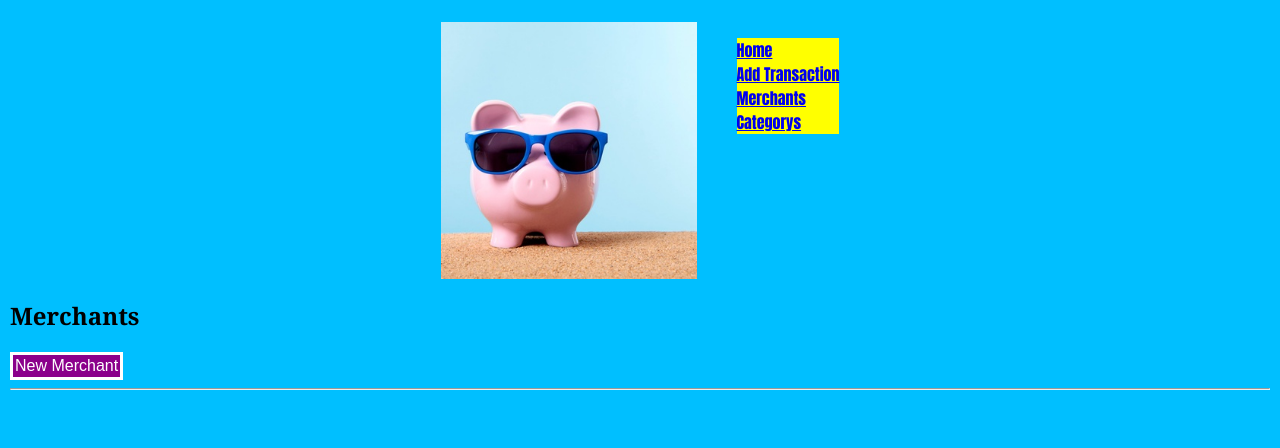
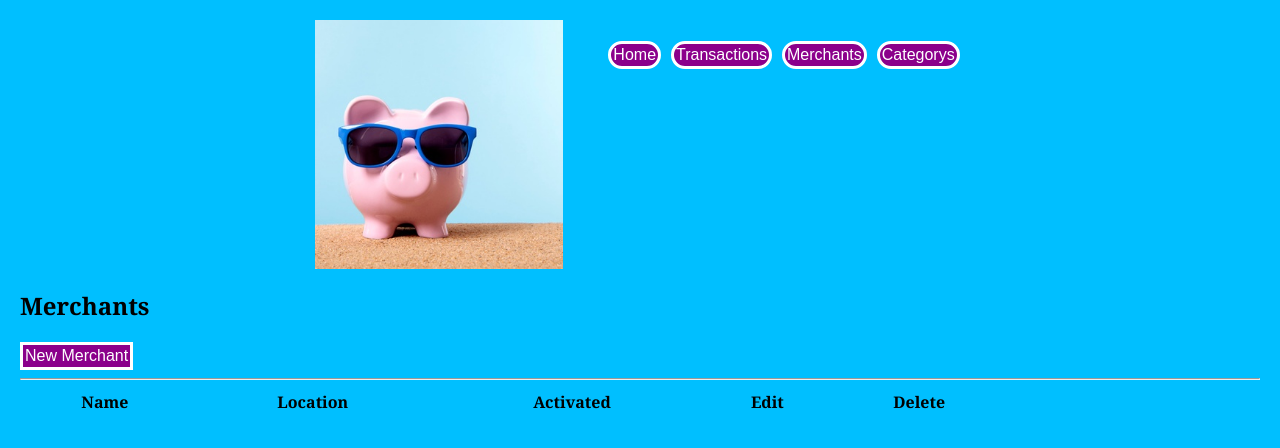
Before and after one commit to linseycurrie/Spending-Tracker, a Flask app: page /merchants in a window 1280 px wide. Shown: the top 448 px of the page. Run offline with Flask 2, Linux system fonts and the light colour scheme; data that the repository does not hold is empty; some libraries are stand-ins or nearby versions.

Commit message:
Working App

```diff
--- a/spending_tracker/db/money_tracker.sql
+++ b/spending_tracker/db/money_tracker.sql
@@ -28,5 +28,6 @@ CREATE TABLE transactions(
     amount DECIMAL(19,2),
     category_id INT REFERENCES categorys(id) ON DELETE CASCADE,
     date DATE,
-    merchant_id INT REFERENCES merchants(id) ON DELETE CASCADE
+    merchant_id INT REFERENCES merchants(id) ON DELETE CASCADE,
+    user_id INT REFERENCES users(id) ON DELETE CASCADE
 );
--- a/spending_tracker/models/transaction.py
+++ b/spending_tracker/models/transaction.py
@@ -1,9 +1,10 @@
 
 class Transaction:
 
-    def __init__(self, amount, category, date, merchant, id=None):
+    def __init__(self, amount, category, date, merchant, user, id=None):
         self.amount = amount
         self.category = category
         self.date = date
         self.merchant = merchant
+        self.user = user
         self.id = id
--- a/spending_tracker/static/stylesheet.css
+++ b/spending_tracker/static/stylesheet.css
@@ -5,14 +5,6 @@ body {
     grid-row: 2fr 2fr 2fr;
     grid-column: 2fr 2fr 2fr;
     padding: 10px;
-    margin: 100px;
-    display: inline;
-    border: 10px;
-    border: deeppink;
-    border-width: 10px;
-}
-
-.container {
     margin: 10px;
 }
 
@@ -21,18 +13,25 @@ header{
     justify-content: center;
 }
 
-nav > ul {
+header button {
+    border-radius: 25px;
+    flex-direction: row;
+    justify-items: stretch;
 
 }
 
+nav > ul {
+    display: flex;
+    flex-direction: row;
+    justify-content: space-between;
+}
+
 nav > ul > li {
-    background-color: rgb(255, 255, 0);
-    color: darkslateblue;
     list-style: none;
-    font-family: Impact, Haettenschweiler, 'Arial Narrow Bold', sans-serif;
-    margin: 0px;
-    padding: 0px;
-    font-weight: bolder;
+    font-family: ICambria, Cochin, Georgia, Times, 'Times New Roman', serif;
+    padding: 5px
+
+
 }
 
 
@@ -52,13 +51,18 @@ body > header > img {
 
 .user-button {
     color: white;
+    border-radius: 25px;
 }
 
 .flex-container {
-    display: flex;
-    flex-direction: row;
-    justify-content: space-evenly;
+    display: grid;
+    grid-area: auto;
+    grid-row: auto;
+    grid-column: 2fr 2fr 2fr;
+
 }
+
+
 
 .grid-content {
     display: grid;
@@ -66,10 +70,12 @@ body > header > img {
     grid-template-columns: 1fr;
 }
 
-.following {
-    grid-row-start: 2;
+
+
+section {
+    display: flex;
+    justify-content: space-between;
 }
-
 
 button{
         background-color: darkmagenta;
@@ -86,3 +92,11 @@ button{
     background-origin: none;
     padding: 5px;
 }
+
+.table{
+    background-color: cornflowerblue;
+    position: relative;
+    border: black;
+    border-width: 20px;
+    margin-right: 20px;
+}
--- a/spending_tracker/templates/base.html
+++ b/spending_tracker/templates/base.html
@@ -10,19 +10,20 @@
         <img src="../static/cool_pig.jpg" alt="piggybank" style="resize: 30%;">
         <nav>
             <ul>
-                <li><a href="/">Home</a></li>
-                <li><a href="/transactions/new">Add Transaction</a></li>
-                <li><a href="/merchants">Merchants</a></li>
-                <li><a href="/categorys">Categorys</a></li>
+                <li><form action="/"> <button>Home</button></form></li>
+                <li><form action="/transactions"> <button>Transactions</button></form></li>
+                <li><form action="/merchants"> <button>Merchants</button></form></li>
+                <li><form action="/categorys"> <button>Categorys</button></form></li>
             </ul>
         </nav>
     </header>
+    <main>
     <div class="container">
         {% block content %}
 
         {% endblock %}
     </div>
-
+    </main>
 
 </body>
 </html>
--- a/spending_tracker/templates/merchants/index.html
+++ b/spending_tracker/templates/merchants/index.html
@@ -3,34 +3,38 @@
 
 <h2>Merchants</h2>
 
-<form action="/merchants/new">
-    <button>New Merchant</button>  </form>
+<form action="/merchants/new"><button>New Merchant</button>  </form>
+<hr>
 
-<hr>
-<div class="flex-container">
-{% for merchant in merchants %}
+<table style="width:80%">
+    <thead>
+        <tr>
+            <th>Name</th>
+            <th>Location</th>
+            <th>Activated</th>
+            <th>Edit</th>
+            <th>Delete</th>
+        </tr>
+    </thead>
 
-        <div class="grid-content">
-            {{ merchant.name }}<br>
-            {{ merchant.location }}<br>
-            Activated:
-        {% if merchant.activated ==True %}
-            &#10003;
-        {% else %}
-            &#10060;
-        {% endif %}<br>
-        <br>
-        </div>
-        <div class="following">
-        <form action="/merchants/{{ merchant.id }}/edit">
-            <button>Edit</button></form>
-        <form action="/merchants/{{merchant.id}}/delete" method="POST">
-            <button>Delete</button></form>
-        <br>
-        </div>
-
-{% endfor %}
-</div>
-
+    {% for merchant in merchants %}
+    <tbody>
+        <tr>
+            <td style="text-align: center;">{{ merchant.name }}</td>
+            <td style="text-align: center;">{{ merchant.location }}</td>
+            <td style="text-align: center;">
+                {% if merchant.activated ==True %}
+                    &#10003;
+                {% else %}
+                    &#10060;
+                {% endif %}</td>
+            <td style="text-align: center;"><form action="/merchants/{{ merchant.id }}/edit">
+                <button>&#x270e;</button></form></td>
+            <td style="text-align: center;><form action="/merchants/{{merchant.id}}/delete" method="POST">
+                <button>&#128465;</button></form><br><br></td>
+        </tr>
+    </tbody>
+    {% endfor %}
+</table>
 
 {% endblock %}
```
Also changed, not shown: spending_tracker/console.py (+5 -5 lines), spending_tracker/controllers/transaction_controller.py (+24 -12 lines), spending_tracker/repositories/transaction_repository.py (+40 -10 lines), spending_tracker/templates/index.html (+5 -2 lines), spending_tracker/templates/transactions/edit.html (+12 -1 lines), spending_tracker/templates/transactions/index.html (+10 -30 lines), spending_tracker/templates/transactions/new.html (+9 -0 lines).
